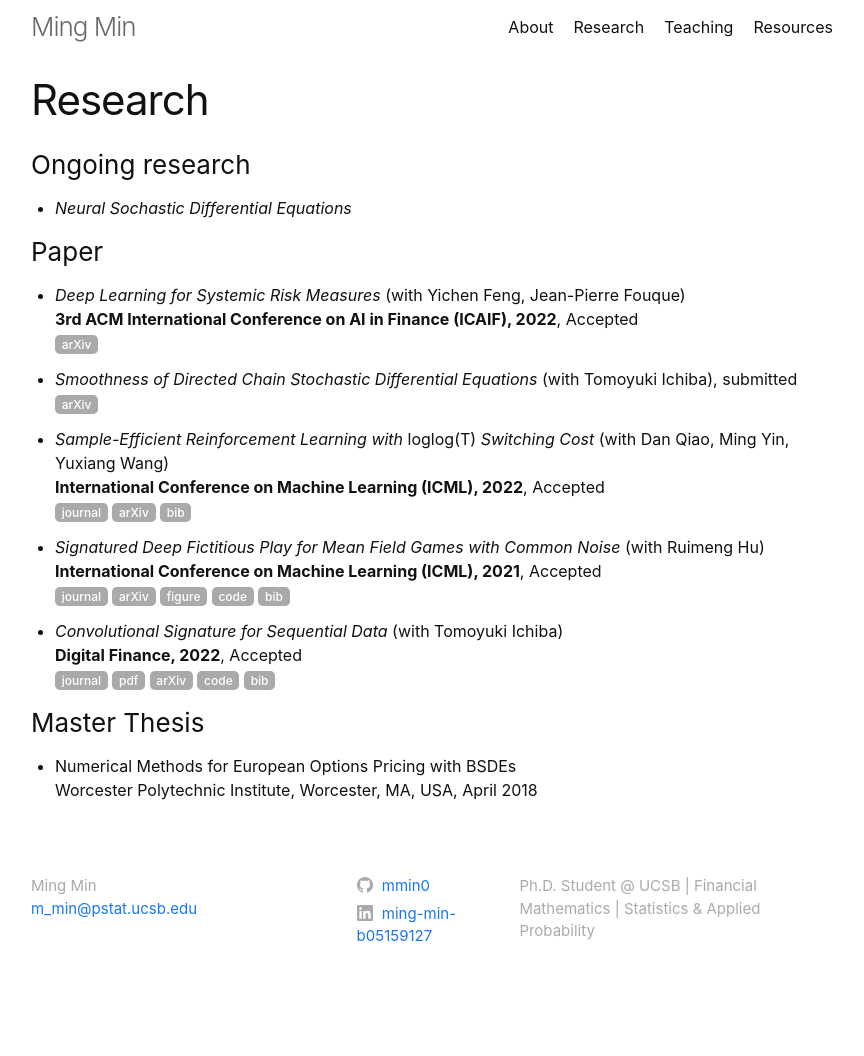
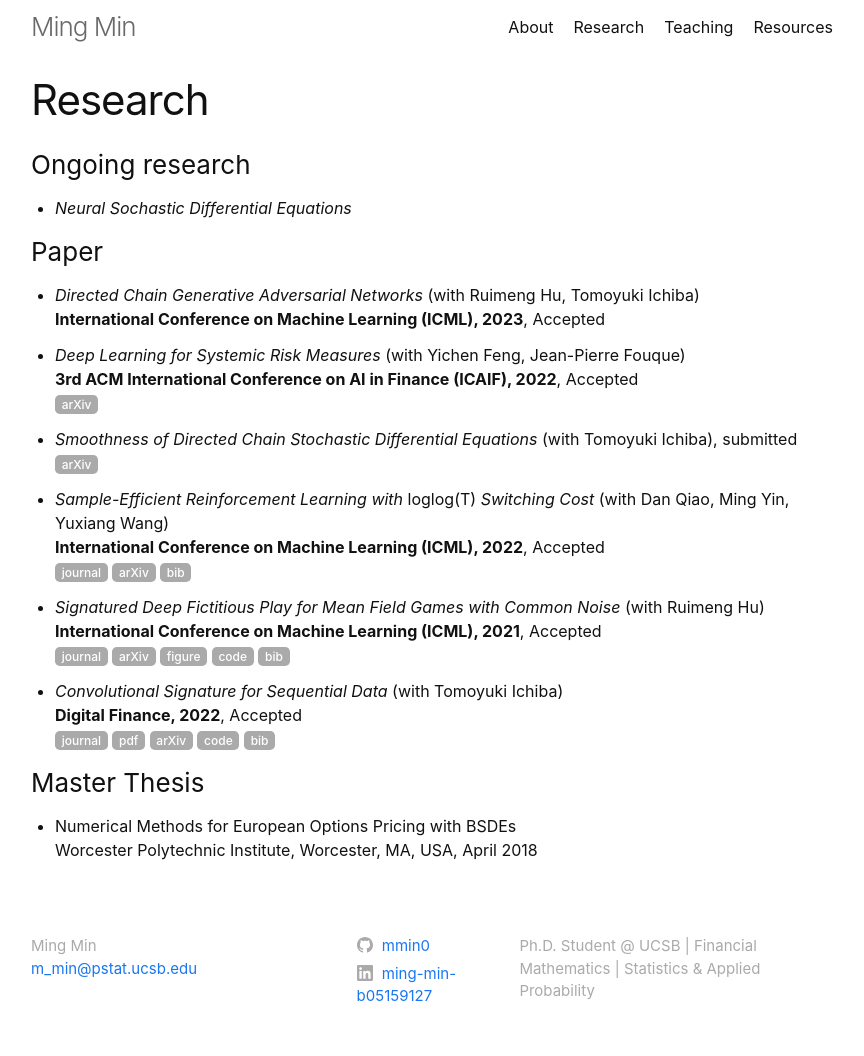
Before and after one commit to mmin0/mmin0.github.io, a Jekyll site: the page built from publications/index.md, in a window 1280 px wide. Shown: the whole page, without its empty margins (208-1072 px from the left). Built offline with Jekyll 4.4.1, drawn with Linux system fonts in a browser that asks for light colours; before the commit the page ends 996 px from its top, so only the background shows below that.

Commit message:
Update index.md

```diff
--- a/publications/index.md
+++ b/publications/index.md
@@ -6,6 +6,9 @@ title: Research
 * *Neural Sochastic Differential Equations*
 
 ### Paper
+* *Directed Chain Generative Adversarial Networks* (with Ruimeng Hu, Tomoyuki Ichiba)\
+  **International Conference on Machine Learning (ICML), 2023**, Accepted
+
 * *Deep Learning for Systemic Risk Measures* (with Yichen Feng, Jean-Pierre Fouque)\
   **3rd ACM International Conference on AI in Finance (ICAIF), 2022**, Accepted
   [<span class="label label-grey">arXiv</span>](https://arxiv.org/abs/2207.00739)
```
